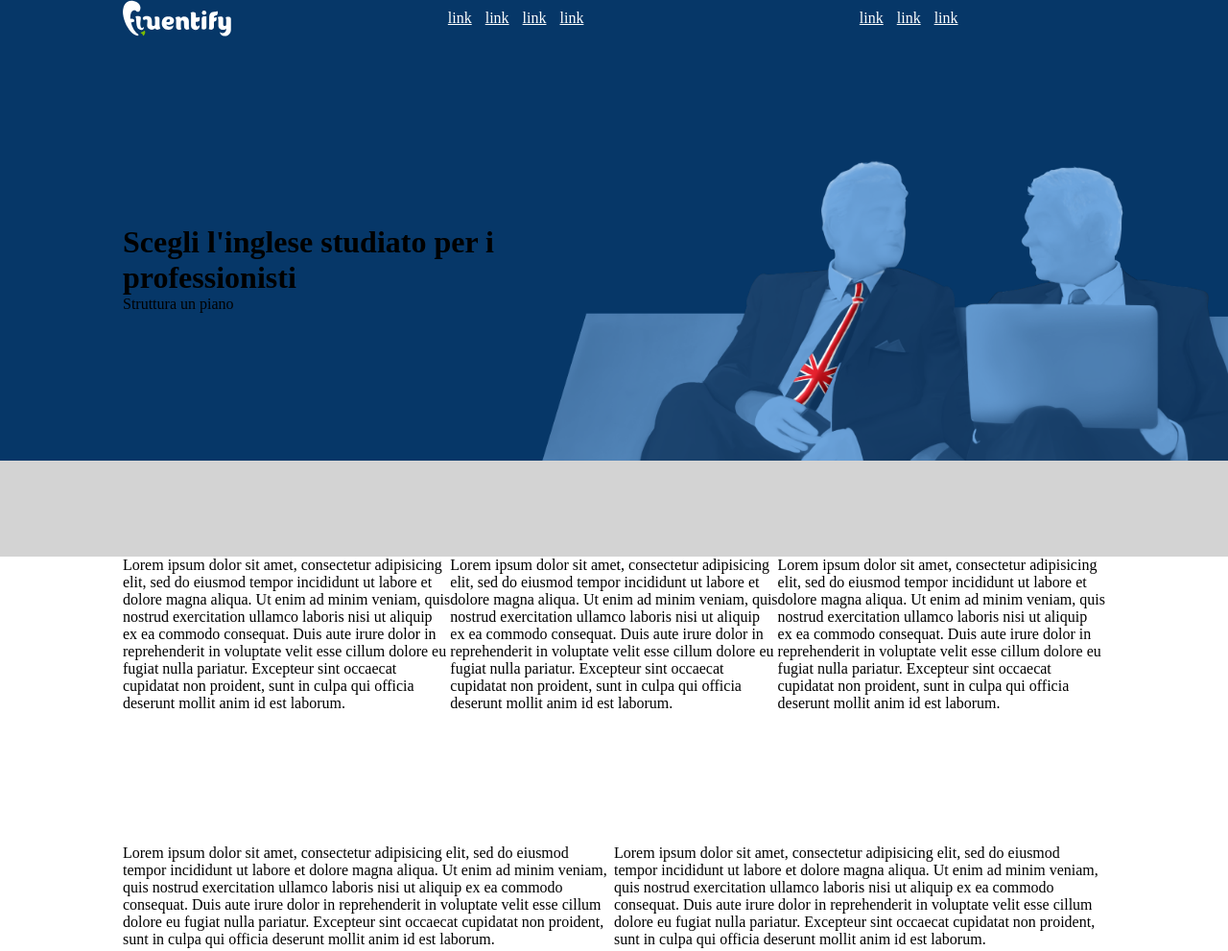
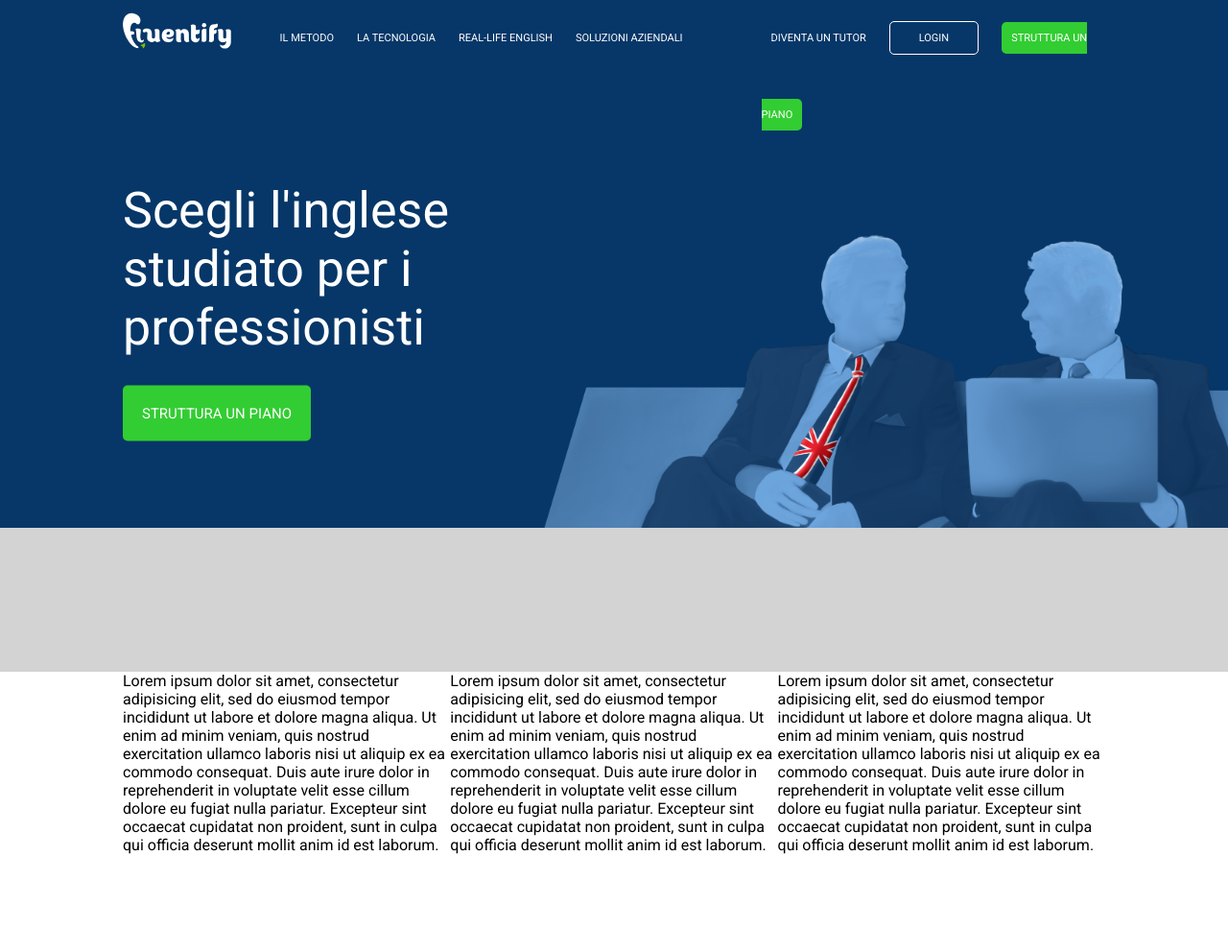
Before and after one commit to antoniolovotrico/htmlcss-fluentify, a plain HTML site: page index.html in a window 1280 px wide. Shown: the top 991 px of the page at 96% size. Drawn offline with Linux system fonts and the light colour scheme.

Commit message:
completato header

```diff
--- a/assets/css/style.css
+++ b/assets/css/style.css
@@ -2,6 +2,7 @@
   margin: 0;
   padding: 0;
   box-sizing: border-box;
+  font-family: 'Roboto', sans-serif;
 }
 
 
@@ -25,7 +26,7 @@
 }
 
 header {
-height: 480px;
+height: 550px;
 }
 
 .container {
@@ -33,21 +34,44 @@ height: 480px;
   margin: auto;
 }
 
-
-.nav_menu1 , .nav_menu2 , a {
-  color: white;
-  padding: 5px;
+.logo {
+  width: 15%;
+  padding-top: 13px;
 }
 
-.nav_logo {
-  width: 20%;
+.navigation_menu {
+  height:80px;
 }
 
-.nav {
-  width: 40%;
-  height:80px;
-  text-align: center;
+.menu1 {
+  width: 50%;
+}
+
+.menu2 {
+  width: 35%;
+}
+
+.nav a {
+  color: white;
+  font-size: 11px;
+  text-decoration: none;
+  text-transform: uppercase;
+  line-height: 80px;
   padding: 10px;
+}
+
+#btn_green {
+  background-color: limegreen;
+  border-radius: 5px;
+  margin: 0 10px;
+}
+
+#btn_tras {
+  border: 1px solid white;
+  border-radius: 5px;
+  margin: 10px;
+  padding-left: 30px;
+  padding-right: 30px;
 }
 
 .image_hero {
@@ -58,19 +82,45 @@ height: 480px;
 }
 
 .hero_box {
-  height: 400px;
+  height: 470px;
   position: relative;
 }
 
 .text_hero {
-  width: 45%;
+  color: white;
+  font-size: 26px;
+  font-weight: 100;
+  width: 50%;
   position: absolute;
   top: 50%;
   transform: translateY(-50%);
 }
 
+.text_hero a {
+  color: white;
+}
+
+h1 {
+  font-weight: normal;
+  margin-bottom: 40px;
+}
+
+#btn_hero {
+  background-color: limegreen;
+  font-size: 15px;
+  text-transform: uppercase;
+  text-decoration: none;
+  font-weight: 400;
+  padding: 20px;
+  border-radius: 5px;
+}
+
+a:hover {
+  color: grey;
+}
+
 .bottom_header {
-  height: 100px;
+  height: 150px;
 }
 
 .row_1 {
--- a/index.html
+++ b/index.html
@@ -3,6 +3,7 @@
   <head>
     <meta charset="utf-8">
     <link rel="stylesheet" href="assets/css/style.css">
+    <link href="https://fonts.googleapis.com/css2?family=Roboto:ital,wght@0,100;0,300;0,400;0,500;0,700;1,100;1,300;1,400;1,500;1,700&display=swap" rel="stylesheet">
     <title>htmlcss-fluentify</title>
   </head>
   <body>
@@ -10,7 +11,7 @@
     <header class="bg_blue">
       <!-- navigation menu -->
       <nav class="navigation_menu container clearfix">
-        <div class="nav_logo float_left">
+        <div class="nav logo float_left">
           <svg xmlns="http://www.w3.org/2000/svg" width="113" height="38">
             <g fill="none" fill-rule="evenodd">
               <path fill="#FFF" d="M45.41 25.284c.796.393 1.59.655 2.65.655 4.11 0 5.302-2.228 5.302-4.586 0-2.227-1.988-4.192-5.83-4.192-3.844 0-6.627 1.703-6.892 6.68-.265 3.93 2.253 7.206 6.89 7.206 5.832 0 5.17-4.716 5.17-4.716-.53.655-1.59 1.31-3.844 1.31-3.578 0-3.445-2.358-3.445-2.358zm0-2.75c.133-.525.266-1.05.53-1.442.133-.262.266-.393.53-.655.53-.262 1.06-.524 1.59-.393.4.13.796.393 1.06.786.134.393.134.786 0 1.048-.264.524-.794.917-1.324 1.048-.662.13-1.59 0-2.253-.13-.132 0-.132-.132-.132-.263zM25.664 21.878c0-.524 0-.917-.398-1.31-.662-.524-1.325-.262-1.988 0-1.325.524-1.987-.13-2.252-.655-.266-.524-.398-1.703.397-2.227.795-.524 1.855-1.048 3.578-1.048 3.977 0 5.302 2.096 5.302 5.633v3.145c0 .917.663 1.572 1.59 1.572 1.326 0 1.724-1.048 1.724-1.572V20.83c0-2.096-.663-3.013-.663-3.013s1.458-.524 2.253-.524c.795 0 3.048 0 3.048 1.965v4.847c0 5.24 1.06 5.502 1.06 5.502s-1.325 1.31-3.048 1.31-2.783-1.44-2.783-1.44c-.662.785-1.723 1.44-3.18 1.44-3.976 0-4.904-2.75-4.904-4.323.264-3.93.264-3.93.264-4.716zM21.953 28.166c0-.13-.132-.13-.265 0-.397.786-1.325.917-2.12.786-.265 0-.53-.262-.663-.524-.132-.393-.398-1.048-.53-2.096-.265-2.096.132-4.323.398-6.68v-.394s.132-.524 0-1.18c-.398-1.44-2.518-1.44-3.314-1.44-.53 0-1.193.13-1.724.262-.397.13-.662.393-.397.786.264.393.53 1.18.53 2.096.132 1.572.53 6.55.794 7.336.53 2.096 1.458 3.8 4.24 4.06 2.784.132 3.314-2.095 3.05-3.012z"/>
@@ -23,16 +24,16 @@
         </div>
 
         <div class="nav menu1 float_left">
-          <a href="#">link</a>
-          <a href="#">link</a>
-          <a href="#">link</a>
-          <a href="#">link</a>
+          <a href="#">il metodo</a>
+          <a href="#">la tecnologia</a>
+          <a href="#">real-life english</a>
+          <a href="#">soluzioni aziendali</a>
         </div>
 
         <div class="nav menu2 float_left">
-          <a href="#">link</a>
-          <a href="#">link</a>
-          <a href="#">link</a>
+          <a href="#">diventa un tutor</a>
+          <a href="#" id="btn_tras">login</a>
+          <a href="#" id="btn_green">struttura un piano</a>
         </div>
       </nav>
       <!-- /navigation menu -->
@@ -42,7 +43,7 @@
         <div class="hero_box container">
           <div class="text_hero">
             <h1>Scegli l'inglese studiato per i professionisti</h1>
-            <div class="btn">Struttura un piano</div>
+            <a href="#" id="btn_hero">Struttura un piano</a>
           </div>
         </div>
       </div>
```
